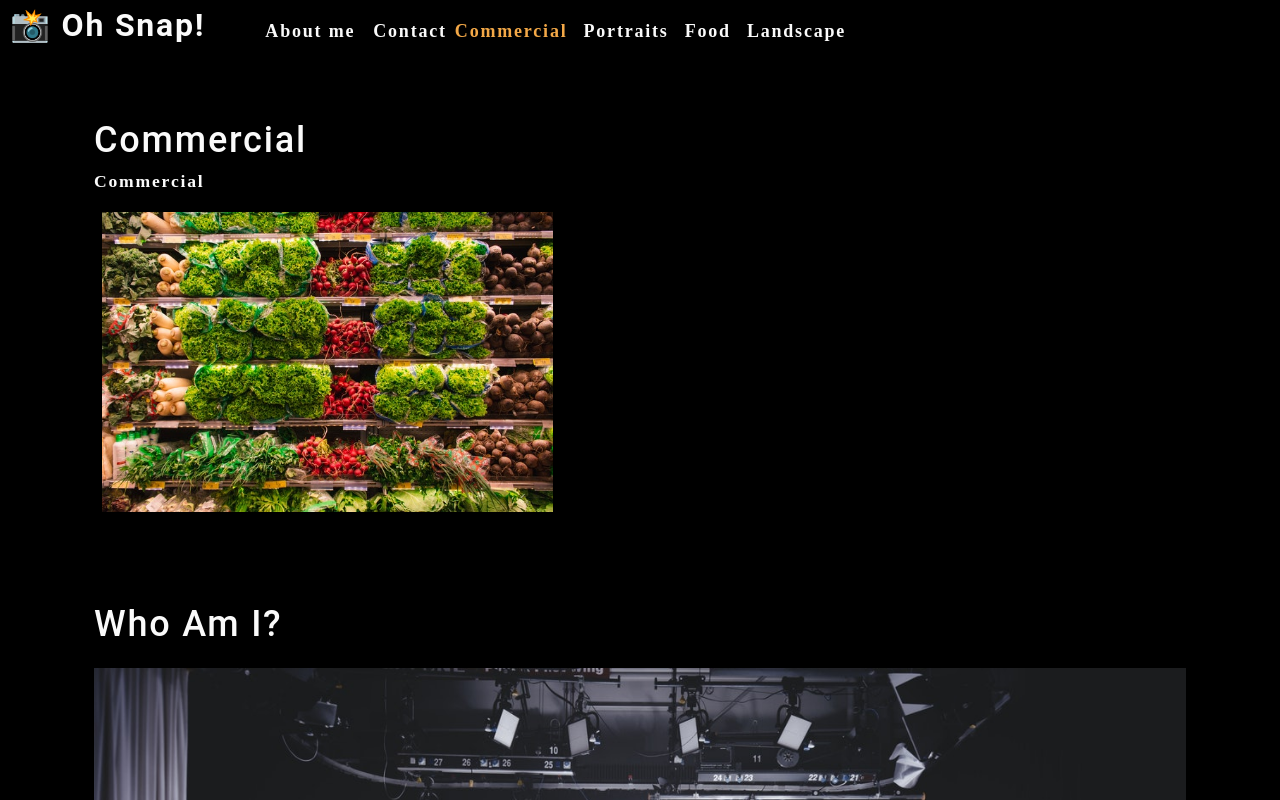
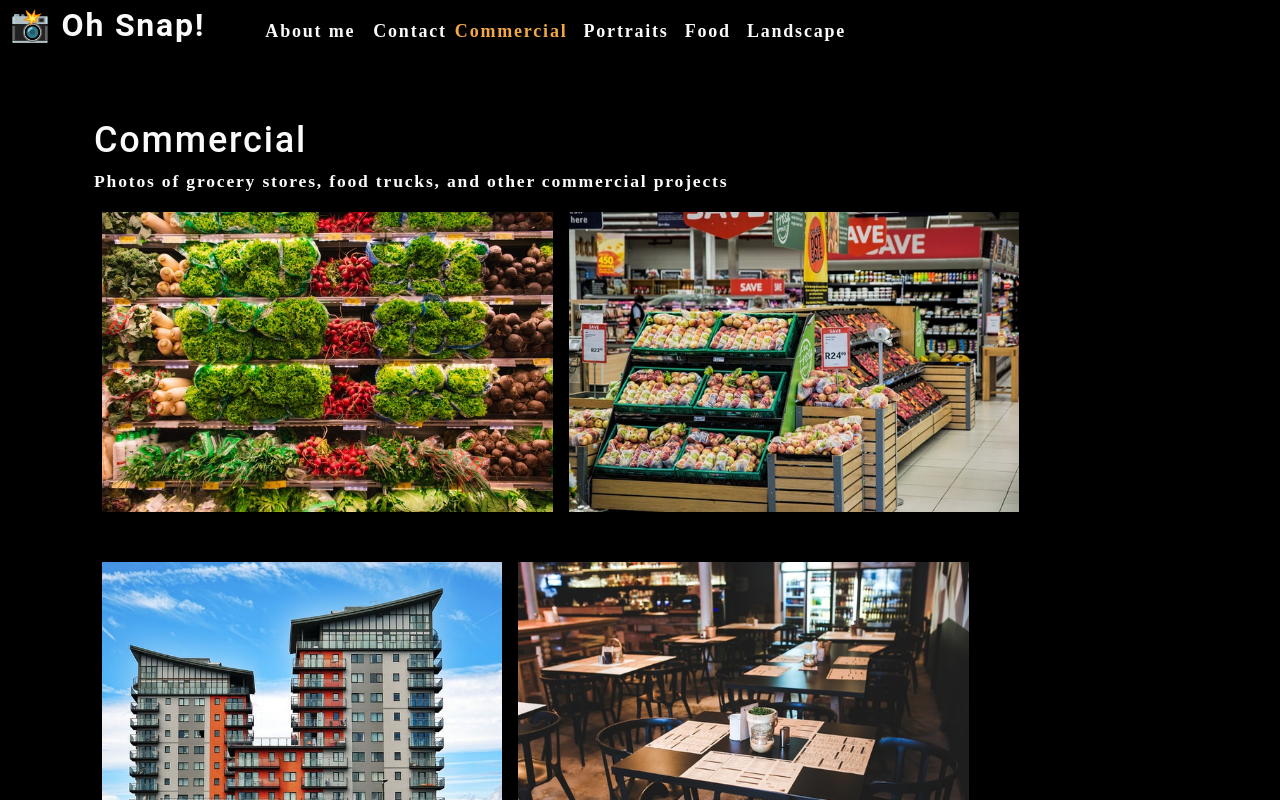
Before and after one commit to mcoliveros1202/photo-port, a React (Create React App) app: page / in a window 1280 px wide. Shown: the top 800 px of the page. Built offline with nearby package versions, Linux system fonts and the light colour scheme.

Commit message:
created photo list and displayed photos by category

```diff
--- a/src/App.js
+++ b/src/App.js
@@ -23,7 +23,7 @@
       currentCategory={currentCategory}
       ></Nav>
       <main>
-        <Gallery></Gallery>
+        <Gallery currentCategory={currentCategory}></Gallery>
         <About></About>
       </main>
     </div>
--- /dev/null
+++ b/src/components/Gallery/PhotoList.js
@@ -0,0 +1,45 @@
+import React, { useState } from "react";
+
+
+const PhotoList = ({ category }) => {
+    const [photos] = useState([
+        { name: 'Grocery aisle', category: 'commercial', description: 'Lorem ipusm dolor sit amet, consectetur adipiscing elit. Nunc ultricie', },
+        { name: 'Grocery booth', category: 'commercial', description: 'Lorem ipusm dolor sit amet, consectetur adipiscing elit. Nunc ultricie' },
+        { name: 'Building exterior', category: ' commercial', description: 'Lorem ipusm dolor sit amet, consectetur adipiscing elit. Nunc ultricie', },
+        { name: 'Restaurant table', category: 'commercial', description: 'Lorem ipusm dolor sit amet, consectetur adipiscing elit. Nunc ultricie', },
+        { name: 'Cafe interior', category: 'commercial', description: 'Lorem ipusm dolor sit amet, consectetur adipiscing elit. Nunc ultricie', },
+        { name: 'Cat green eyes', category: 'portraits', description: 'Lorem ipusm dolor sit amet, consectetur adipiscing elit. Nunc ultricie', },
+        { name: 'Green parrot', category: 'portraits', description: 'Lorem ipusm dolor sit amet, consectetur adipiscing elit. Nunc ultricie', },
+        { name: 'Yellow macaw', category: 'portraits', description: 'Lorem ipusm dolor sit amet, consectetur adipiscing elit. Nunc ultricie', },
+        { name: 'Pug smile', category: 'portraits', description: 'Lorem ipusm dolor sit amet, consectetur adipiscing elit. Nunc ultricie', },
+        { name: 'Pancakes', category: 'food', description: 'Lorem ipusm dolor sit amet, consectetur adipiscing elit. Nunc ultricie', },
+        { name: 'Burrito', category: 'food', description: 'Lorem ipusm dolor sit amet, consectetur adipiscing elit. Nunc ultricie', },
+        { name: 'Scallop pasta', category: 'food', description: 'Lorem ipusm dolor sit amet, consectetur adipiscing elit. Nunc ultricie', },
+        { name: 'Burger', category: 'food', description: 'Lorem ipusm dolor sit amet, consectetur adipiscing elit. Nunc ultricie', },
+        { name: 'Fruit bowl', category: 'food', description: 'Lorem ipusm dolor sit amet, consectetur adipiscing elit. Nunc ultricie', },
+        { name: 'Green river', category: 'landscape', description: 'Lorem ipusm dolor sit amet, consectetur adipiscing elit. Nunc ultricie', },
+        { name: 'Docks', category: 'landscape', description: 'Lorem ipusm dolor sit amet, consectetur adipiscing elit. Nunc ultricie', },
+        { name: 'Panoramic village by sea', category: 'landscape', description: 'Lorem ipusm dolor sit amet, consectetur adipiscing elit. Nunc ultricie', },
+        { name: 'Domestic landscape', category: 'landscape', description: 'Lorem ipusm dolor sit amet, consectetur adipiscing elit. Nunc ultricie', },
+        { name: 'Park bench', category: 'landscape', description: 'Lorem ipusm dolor sit amet, consectetur adipiscing elit. Nunc ultricie', },
+    ]);
+
+    const currentPhotos = photos.filter((photo) => photo.category === category);
+
+    return (
+        <div>
+            <div className="flex-row">
+                {currentPhotos.map((image, i) => (
+                    <img
+                        src={require(`../../assets/small/${category}/${i}.jpg`)}
+                        alt={image.name}
+                        className="img-thumbnail mx-1"
+                        key={image.name}
+                    />
+                ))}
+            </div>
+        </div>
+    );
+};
+
+export default PhotoList;
--- a/src/components/Gallery/index.js
+++ b/src/components/Gallery/index.js
@@ -1,20 +1,14 @@
 import React from 'react';
+import PhotoList from './PhotoList';
 import { capitalizeFirstLetter } from '../../utils/helpers';
-import photo from '../../assets/small/commercial/0.jpg'
 
 function Gallery(props) {
-    const currentCategory = {
-        name: 'Commercial',
-        description: 'Photos of grocery stores, food trucks, and other commercial projects'
-    };
-
+    const { currentCategory } = props;
     return (
         <section>
             <h1>{capitalizeFirstLetter(currentCategory.name)}</h1>
-            <p>{currentCategory.name}</p>
-            <div className='flex-row'>
-                <img src={photo} alt='Commercial Example' className='img-thumbnail mx-1' />
-            </div>
+            <p>{currentCategory.description}</p>
+            <PhotoList category={currentCategory.name} />
         </section>
     );
 }
--- a/src/components/Nav/index.js
+++ b/src/components/Nav/index.js
@@ -31,7 +31,8 @@
                     </li>
                     {categories.map((category) => (
                         <li
-                            className={`mx-1 ${currentCategory.name === category.name && 'navActive'
+                            className={`mx-1 ${
+                                currentCategory.name === category.name && 'navActive'
                                 }`}
                             key={category.name}>
                             <span
```
